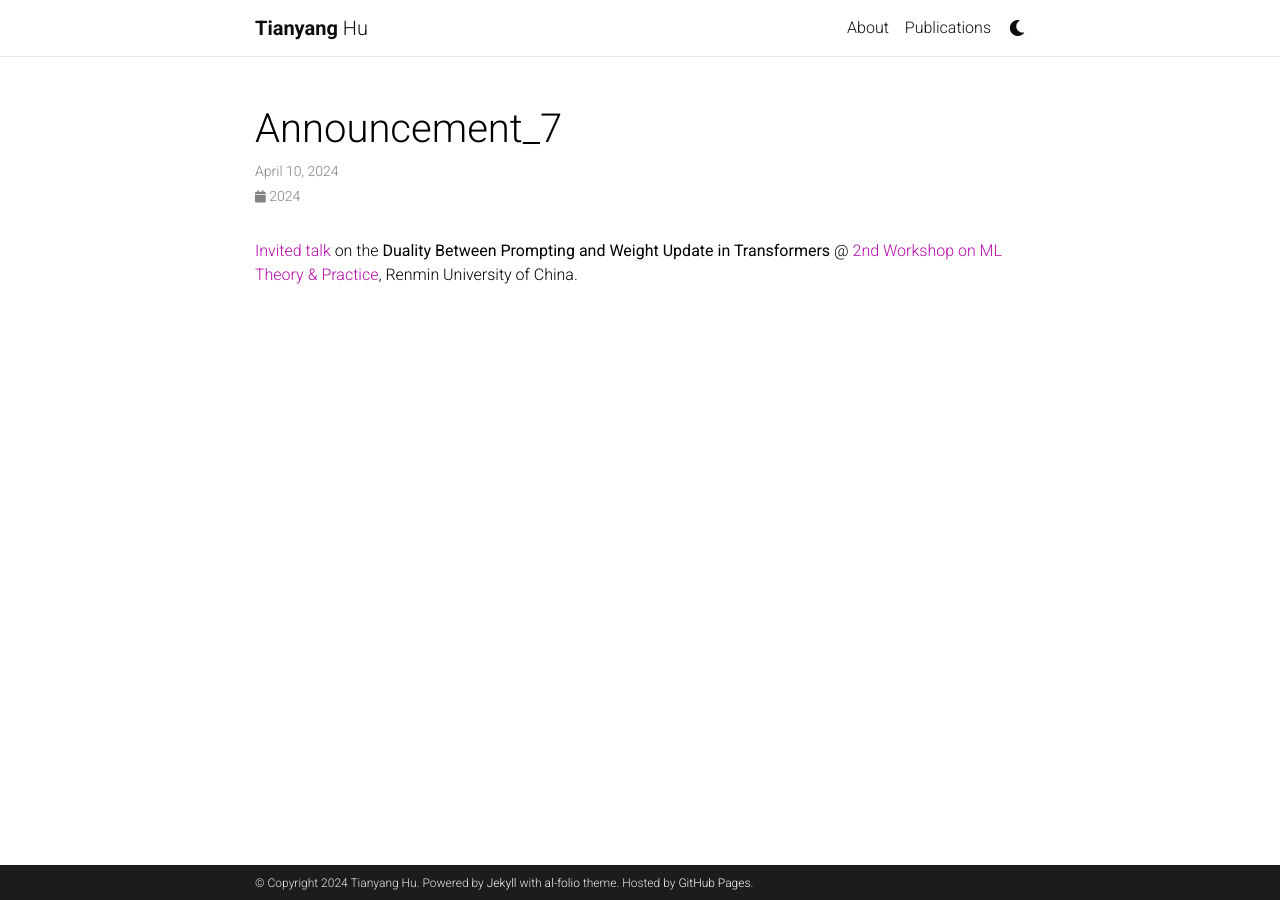
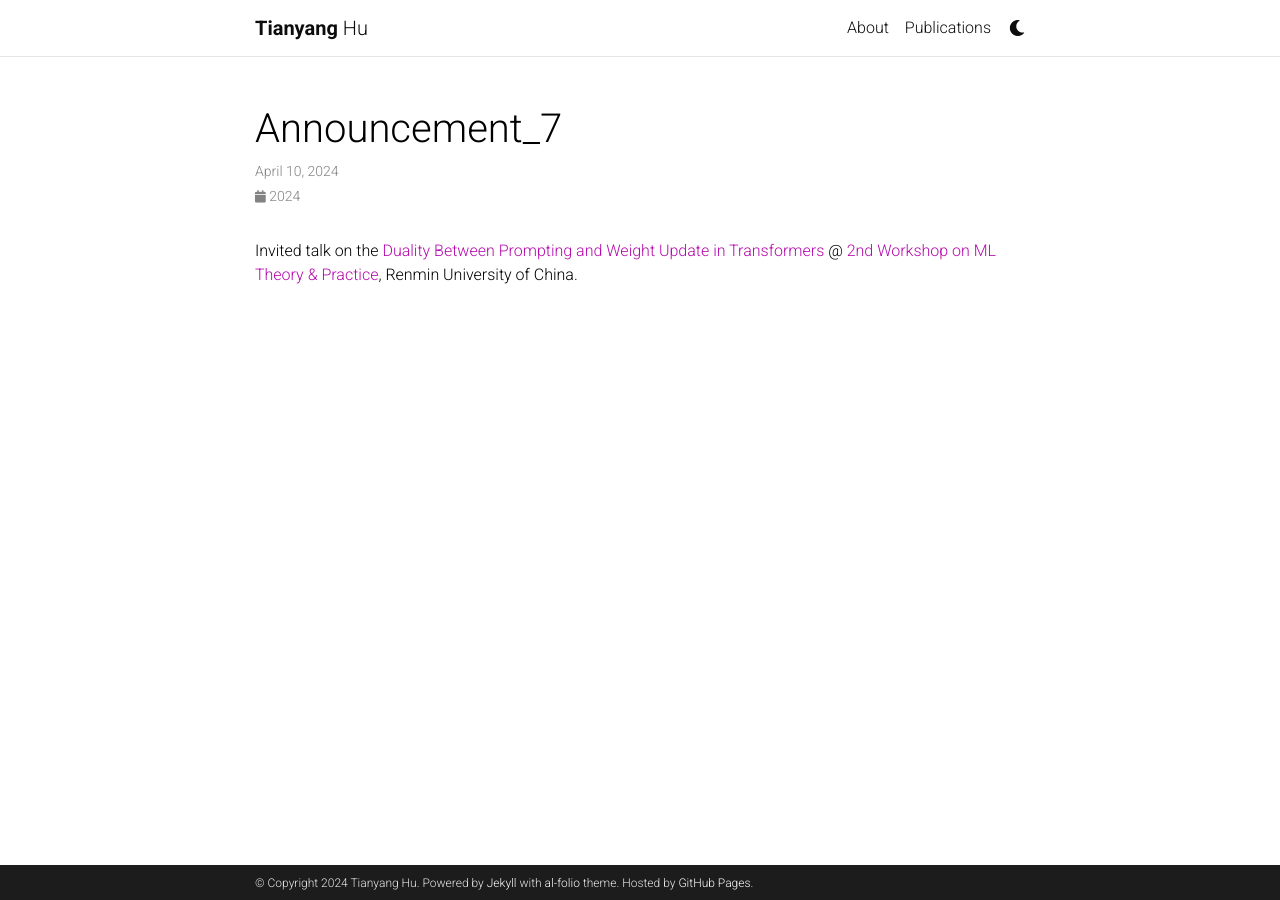
Before and after one commit to hu-tianyang/hu-tianyang.github.io, a Jekyll site: the page built from _news/announcement_7.md, in a window 1280 px wide. Built offline with Jekyll 4.4.1, drawn with Linux system fonts in a browser that asks for light colours; comment, search, counter and statistics services are not loaded; a style sheet for code colours, icons or effects is not loaded.

```diff
--- a/_news/announcement_7.md
+++ b/_news/announcement_7.md
@@ -5,4 +5,4 @@ inline: true
 related_posts: false
 ---
 
-<a href="/assets/pdf/Duality_prompt_weight.pdf">Invited talk</a> on the <b>Duality Between Prompting and Weight Update in Transformers</b> @ [2nd Workshop on ML Theory & Practice](https://mp.weixin.qq.com/s/KHy-o_UrAbYNSP1yhCo34w), Renmin University of China.
+Invited talk on the <a href="/assets/pdf/Duality_prompt2weight.pdf">Duality Between Prompting and Weight Update in Transformers</a> @ [2nd Workshop on ML Theory & Practice](https://mp.weixin.qq.com/s/KHy-o_UrAbYNSP1yhCo34w), Renmin University of China.
```
